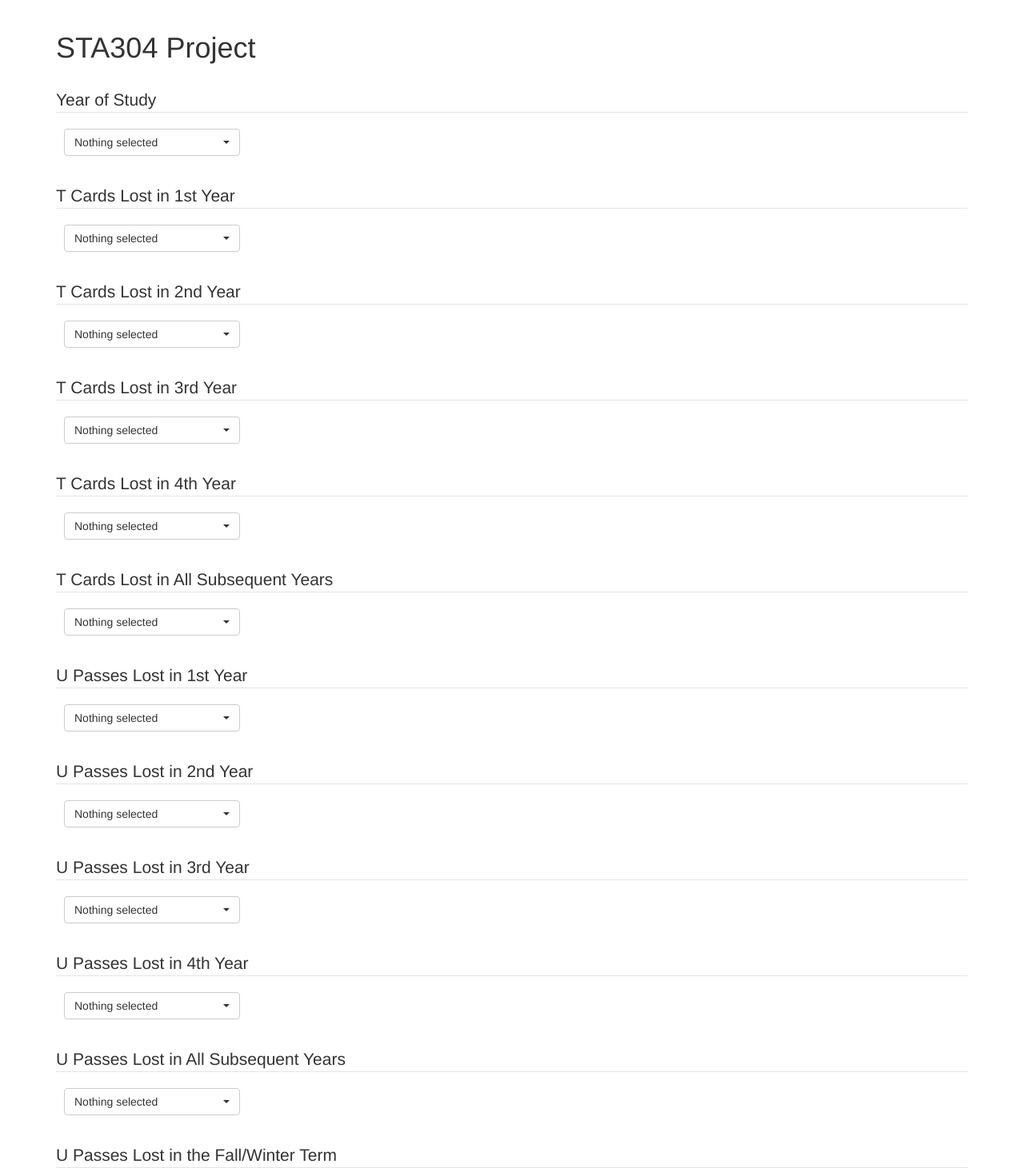
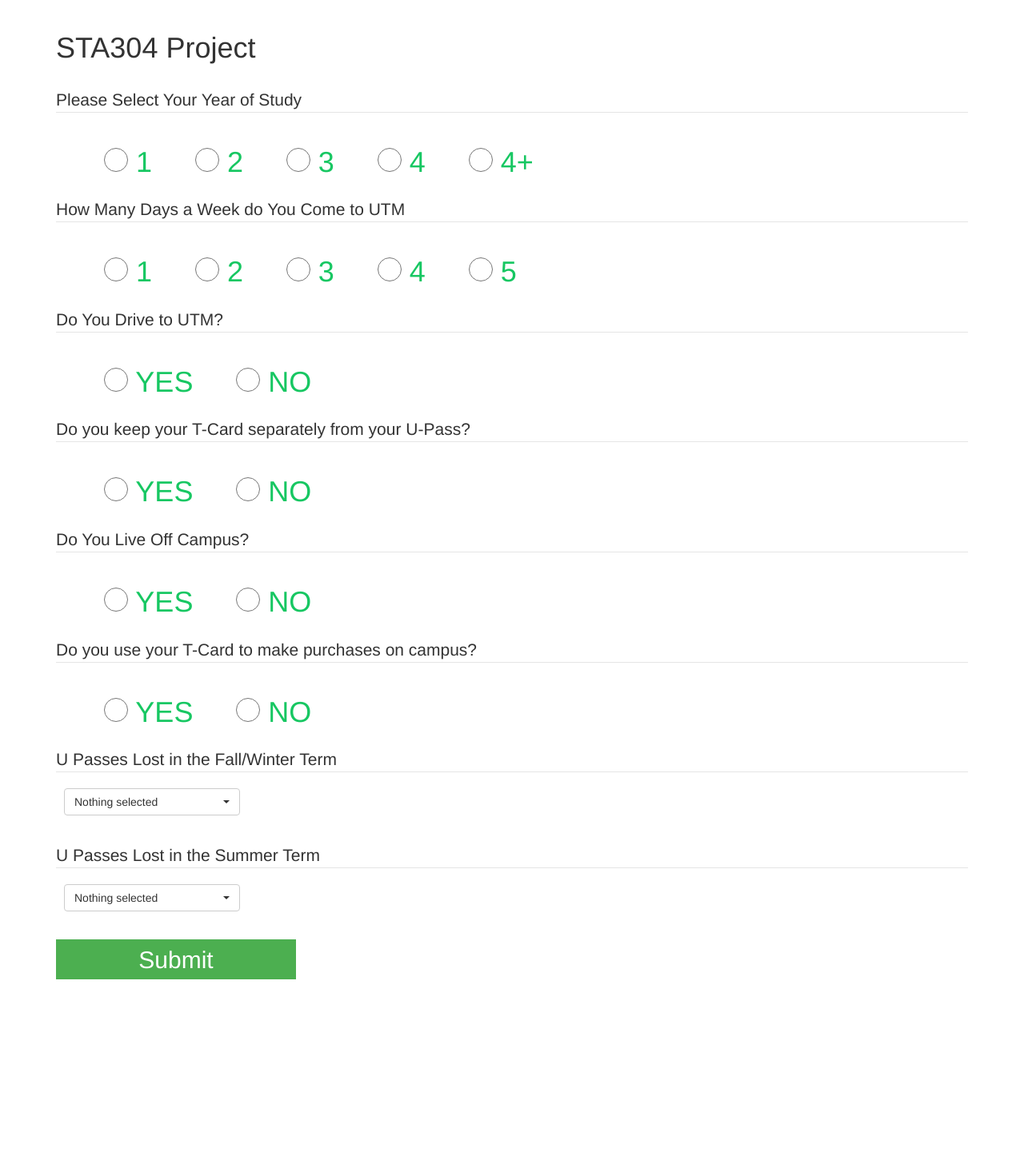
Before and after one commit to ArsalaBangash/STA304ProjectForm, a PHP site: page / in a window 1280 px wide. Shown: the top 1461 px of the page at 80% size. After the commit the page ends 1225 px from the top, so only its background shows below. Run offline with PHP 8.4, Linux system fonts and the light colour scheme; some libraries are stand-ins or nearby versions.

Commit message:
Styled form and added real time form changing

```diff
--- a/css/mystyles.css
+++ b/css/mystyles.css
@@ -12,3 +12,18 @@
 .stuff {
     margin-left: 25px
 }
+
+.btn-circle {
+        width: 30px;
+        height: 30px;
+        text-align: center;
+        padding: 6px 0;
+        font-size: 12px;
+        line-height: 1.428571429;
+        border-radius: 15px;
+}
+
+#styling {
+	color: #17c762;
+	padding-left: 50px;
+}
--- a/index.html
+++ b/index.html
@@ -23,23 +23,120 @@
         <div ng-controller="AppCtrl">
             <form class="form-horizontal" role="form" ng-submit="submitForm()">
                 <fieldset>
-                    <legend>Year of Study</legend>
+
+                    <legend>Please Select Your Year of Study</legend>
                     <div class="form-group" class="container">
                         <div class="stuff">
-                            <select class="selectpicker" name = "yearOfStudy" ng-model="data.yearOfStudy">
-                              <option>1</option>
-                              <option>2</option>
-                              <option>3</option>
-                              <option>4</option>
-                              <option value="5">4+</option>
-                          </select>
-					  </div><br>
+						  <label class="h1" id="styling">
+						    <input type="radio" class="btn-circle" ng-model="data.yearOfStudy" value="1">
+						    1
+						  </label>
+						  <label class="h1" id="styling">
+						    <input type="radio" class="btn-circle" ng-model="data.yearOfStudy" value="2">
+						    2
+						  </label>
+						  <label class="h1" id="styling">
+						    <input type="radio" class="btn-circle" ng-model="data.yearOfStudy" value="3">
+						    3
+						  </label>
+						  <label class="h1" id="styling">
+						    <input type="radio" class="btn-circle" ng-model="data.yearOfStudy" value="4">
+						    4
+						  </label>
+						  <label class="h1" id="styling">
+						    <input type="radio" class="btn-circle" ng-model="data.yearOfStudy" value="5">
+						    4+
+						  </label><br/>
+                    </div>
 				</div>
 
+					<legend>How Many Days a Week do You Come to UTM</legend>
+                    <div class="form-group" class="container">
+                        <div class="stuff">
+						  <label class="h1" id="styling">
+						    <input type="radio" class="btn-circle" ng-model="data.days" value="1">
+						    1
+						  </label>
+						  <label class="h1" id="styling">
+						    <input type="radio" class="btn-circle" ng-model="data.days" value="2">
+						    2
+						  </label>
+						  <label class="h1" id="styling">
+						    <input type="radio" class="btn-circle" ng-model="data.days" value="3">
+						    3
+						  </label>
+						  <label class="h1" id="styling">
+						    <input type="radio" class="btn-circle" ng-model="data.days" value="4">
+						    4
+						  </label>
+						  <label class="h1" id="styling">
+						    <input type="radio" class="btn-circle" ng-model="data.days" value="5">
+						    5
+						  </label><br/>
+                    </div>
+				</div>
+
+					<legend>Do You Drive to UTM?</legend>
+					<div class="form-group" class="container">
+                        <div class="stuff">
+						  <label class="h1" id="styling">
+						    <input type="radio" class="btn-circle" ng-model="data.drive" value="1">
+						    YES
+						  </label>
+						  <label class="h1" id="styling">
+						    <input type="radio" class="btn-circle" ng-model="data.drive" value="0">
+						    NO
+						  </label>
+                    	</div>
+					</div>
+
+					<legend>Do you keep your T-Card separately from your U-Pass?</legend>
+					<div class="form-group" class="container">
+                        <div class="stuff">
+						  <label class="h1" id="styling">
+						    <input type="radio" class="btn-circle" ng-model="data.separate" value="1">
+						    YES
+						  </label>
+						  <label class="h1" id="styling">
+						    <input type="radio" class="btn-circle" ng-model="data.separate" value="0">
+						    NO
+						  </label>
+                    	</div>
+					</div>
+
+					<legend>Do You Live Off Campus?</legend>
+					<div class="form-group" class="container">
+                        <div class="stuff">
+						  <label class="h1" id="styling">
+						    <input type="radio" class="btn-circle" ng-model="data.offCampus" value="1">
+						    YES
+						  </label>
+						  <label class="h1" id="styling">
+						    <input type="radio" class="btn-circle" ng-model="data.offCampus" value="0">
+						    NO
+						  </label>
+                    	</div>
+					</div>
+
+					<legend>Do you use your T-Card to make purchases on campus?</legend>
+					<div class="form-group" class="container">
+                        <div class="stuff">
+						  <label class="h1" id="styling">
+						    <input type="radio" class="btn-circle" ng-model="data.purchases" value="1">
+						    YES
+						  </label>
+						  <label class="h1" id="styling">
+						    <input type="radio" class="btn-circle" ng-model="data.purchases" value="0">
+						    NO
+						  </label>
+                    	</div>
+					</div>
+
+					<div ng-show="data.yearOfStudy >= 1">
 					<legend>T Cards Lost in 1st Year</legend>
 	                    <div class="form-group" class="container">
 	                        <div class="stuff">
-                            <select class="selectpicker" name = "year1T" ng-model="data.year1T">
+	                            <select class="selectpicker" name = "year1T" ng-model="data.year1T"  ng-init="data.year1T = '0'">
 									<option>0</option>
 									<option>1</option>
 									<option>2</option>
@@ -53,11 +150,13 @@
 	                          </select>
 						  </div><br>
 	                    </div>
+					</div>
 
+					<div ng-show="data.yearOfStudy >= 2">
 						<legend>T Cards Lost in 2nd Year</legend>
 	                    <div class="form-group" class="container">
 	                        <div class="stuff">
-                            <select class="selectpicker" name = "year2T" ng-model="data.year2T">
+	                            <select class="selectpicker" name = "year2T" ng-model="data.year2T" ng-init="data.year2T = '0'">
 									<option>0</option>
 									<option>1</option>
 									<option>2</option>
@@ -71,11 +170,13 @@
 	                          </select>
 						  </div><br>
 	                    </div>
+					</div>
 
+					<div ng-show="data.yearOfStudy >= 3">
 						<legend>T Cards Lost in 3rd Year</legend>
 	                    <div class="form-group" class="container">
 	                        <div class="stuff">
-                            <select class="selectpicker" name = "year3T" ng-model="data.year3T">
+	                            <select class="selectpicker" name = "year3T" ng-model="data.year3T" ng-init="data.year3T = '0'">
 									<option>0</option>
 									<option>1</option>
 									<option>2</option>
@@ -89,11 +190,13 @@
 	                          </select>
 						  </div><br>
 	                    </div>
+					</div>
 
+					<div ng-show="data.yearOfStudy >= 4">
 						<legend>T Cards Lost in 4th Year</legend>
 	                    <div class="form-group" class="container">
 	                        <div class="stuff">
-                            <select class="selectpicker" name = "year4T" ng-model="data.year4T">
+	                            <select class="selectpicker" name = "year4T" ng-model="data.year4T" ng-init="data.year4T = '0'">
 									<option>0</option>
 									<option>1</option>
 									<option>2</option>
@@ -107,11 +210,13 @@
 	                          </select>
 						  </div><br>
 	                    </div>
+					</div>
 
+					<div ng-show="data.yearOfStudy >= 5">
 						<legend>T Cards Lost in All Subsequent Years</legend>
 	                    <div class="form-group" class="container">
 	                        <div class="stuff">
-                            <select class="selectpicker" name = "year5T" ng-model="data.year5T">
+	                            <select class="selectpicker" name = "year5T" ng-model="data.year5T" ng-init="data.year5T = '0'">
 									<option>0</option>
 									<option>1</option>
 									<option>2</option>
@@ -125,11 +230,13 @@
 	                          </select>
 						  </div><br>
 	                    </div>
+					</div>
 
+					<div ng-show="data.yearOfStudy >= 1">
 						<legend>U Passes Lost in 1st Year</legend>
 	                    <div class="form-group" class="container">
 	                        <div class="stuff">
-                            <select class="selectpicker" name = "year1U" ng-model="data.year1U">
+	                            <select class="selectpicker" name = "year1U" ng-model="data.year1U" ng-init="data.year1U = '0'">
 									<option>0</option>
 									<option>1</option>
 									<option>2</option>
@@ -143,11 +250,13 @@
 	                          </select>
 						  </div><br>
 	                    </div>
+					</div>
 
+					<div ng-show="data.yearOfStudy >= 2">
 						<legend>U Passes Lost in 2nd Year</legend>
 	                    <div class="form-group" class="container">
 	                        <div class="stuff">
-                            <select class="selectpicker" name = "year2U" ng-model="data.year2U">
+	                            <select class="selectpicker" name = "year2U" ng-model="data.year2U" ng-init="data.year2U = '0'">
 									<option>0</option>
 									<option>1</option>
 									<option>2</option>
@@ -161,11 +270,14 @@
 	                          </select>
 						  </div><br>
 	                    </div>
+					</div>
 
+
+					<div ng-show="data.yearOfStudy >= 3">
 						<legend>U Passes Lost in 3rd Year</legend>
 	                    <div class="form-group" class="container">
 	                        <div class="stuff">
-                            <select class="selectpicker" name = "year3U" ng-model="data.year3U">
+	                            <select class="selectpicker" name = "year3U" ng-model="data.year3U" ng-init="data.year3U = '0'">
 									<option>0</option>
 	    							  <option>1</option>
 	    							  <option>2</option>
@@ -179,11 +291,13 @@
 	                          </select>
 						  </div><br>
 	                    </div>
+					</div>
 
+					<div ng-show="data.yearOfStudy >= 4">
 						<legend>U Passes Lost in 4th Year</legend>
 	                    <div class="form-group" class="container">
 	                        <div class="stuff">
-                            <select class="selectpicker" name = "year4U" ng-model="data.year4U">
+	                            <select class="selectpicker" name = "year4U" ng-model="data.year4U" ng-init="data.year4U = '0'">
 								  <option>0</option>
   	  							  <option>1</option>
   	  							  <option>2</option>
@@ -197,11 +311,13 @@
 	                          </select>
 						  </div><br>
 	                    </div>
+					</div>
 
+					<div ng-show="data.yearOfStudy >= 5">
 						<legend>U Passes Lost in All Subsequent Years</legend>
 	                    <div class="form-group" class="container">
 	                        <div class="stuff">
-                            <select class="selectpicker" name = "year5U" ng-model="data.year5U">
+	                            <select class="selectpicker" name = "year5U" ng-model="data.year5U" ng-init="data.year5U = '0'">
 									<option>0</option>
 	    							  <option>1</option>
 	    							  <option>2</option>
@@ -214,6 +330,7 @@
 	    							  <option>10</option>
 	                          </select>
 						  </div><br>
+	                    </div>
 					</div>
 
 					<legend>U Passes Lost in the Fall/Winter Term</legend>
```
Also changed, not shown: css/bootstrap-select.css, js/app.js (line endings or trailing spaces). Lines whose indentation alone changed are shown as unchanged.
